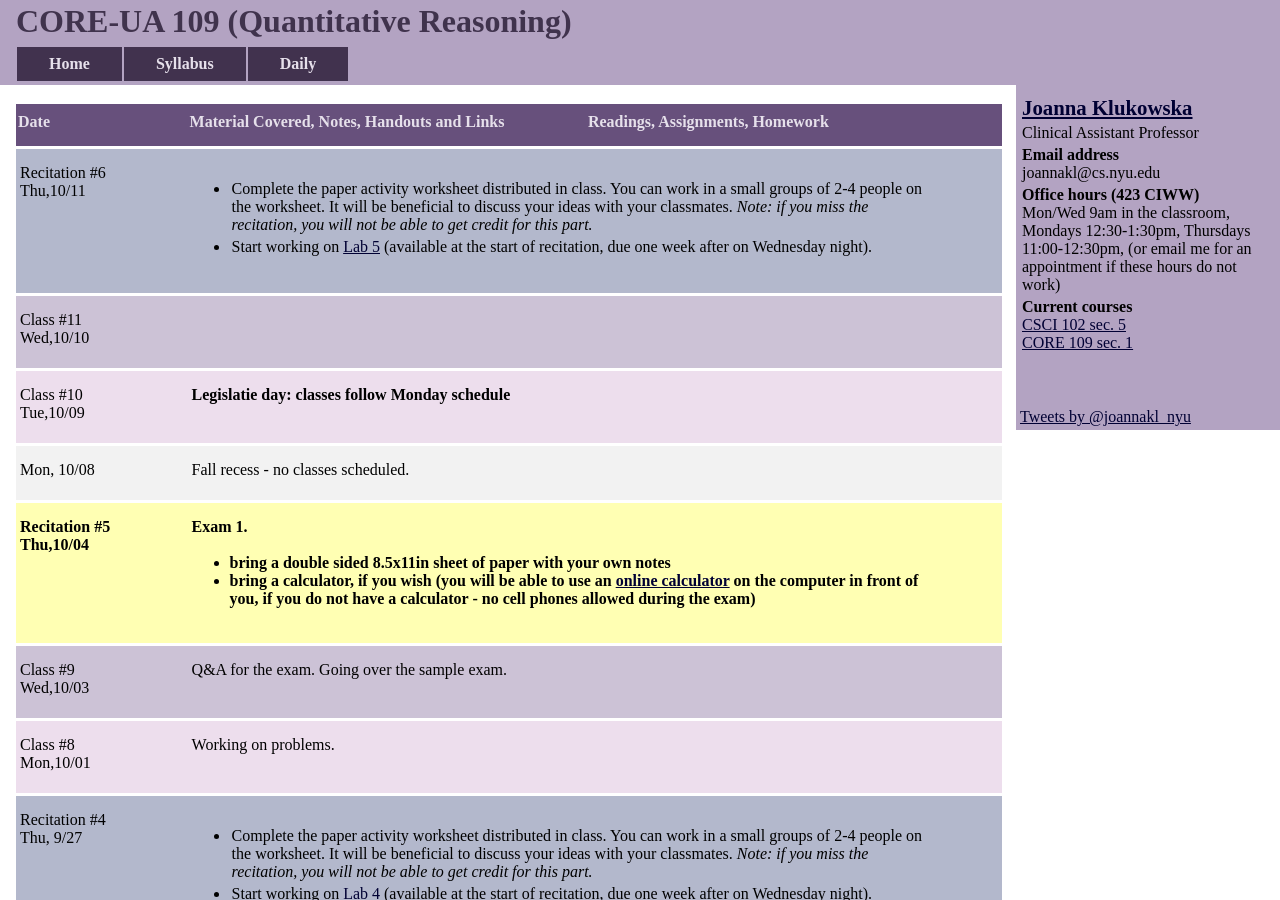
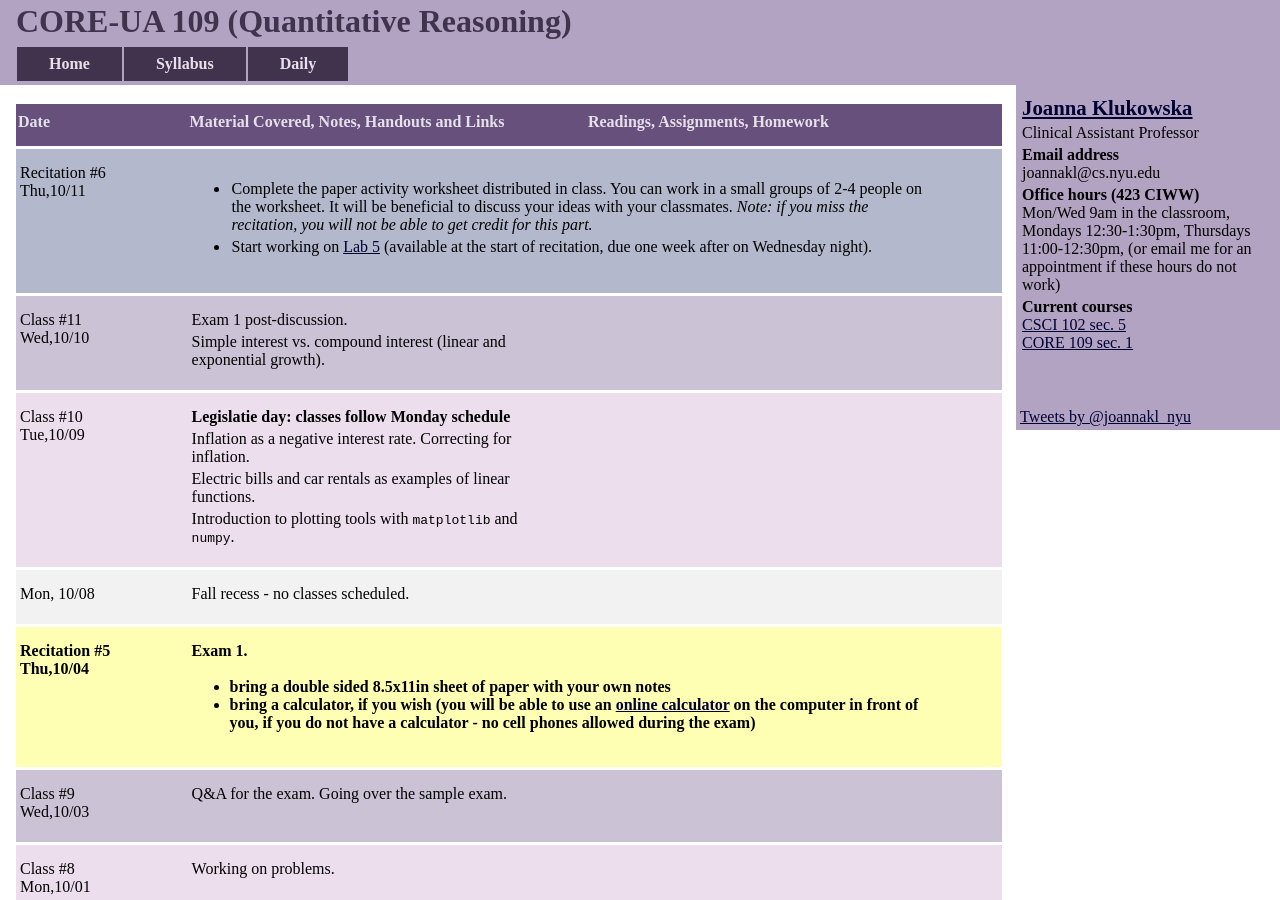
Before and after one commit to joannakl/core109_f18, a Jekyll site: the page built from daily.html, in a window 1280 px wide and 900 px high. Built offline with Jekyll 4.4.1, drawn with Linux system fonts in a browser that asks for light colours; comment, search, counter and statistics services are not loaded.

Commit message:
update for week 6

```diff
--- a/_includes/daily/lec10.markdown
+++ b/_includes/daily/lec10.markdown
@@ -13,7 +13,11 @@ Tue,10/09
 
 __Legislatie day: classes follow Monday schedule__
 
+Inflation as a negative interest rate. Correcting for inflation.
 
+Electric bills and car rentals as examples of linear functions.
+
+Introduction to plotting tools with `matplotlib` and `numpy`.
 
 </p>
 </div>
--- a/_includes/daily/lec11.markdown
+++ b/_includes/daily/lec11.markdown
@@ -11,8 +11,9 @@ Wed,10/10
 <div class="column_materials">
 <p markdown="block">
 
+Exam 1 post-discussion.
 
-
+Simple interest vs. compound interest (linear and exponential growth).
 </p>
 </div>
 
```
